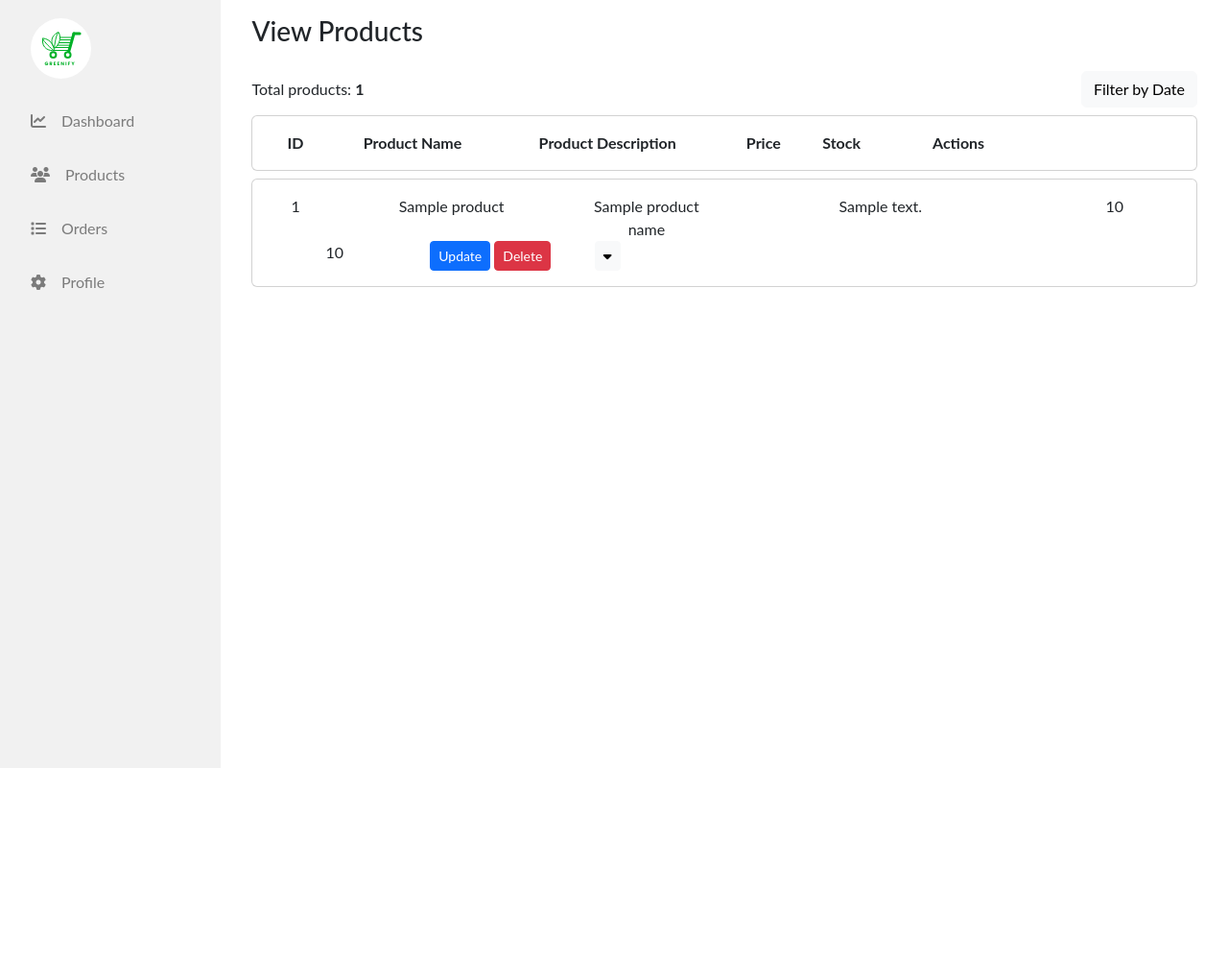
After one commit to maythanhsuaung0-0/Greenify, a Flask app: template templates/seller/retrieveProducts.html in a window 1280 px wide. The commit adds this page. Shown: the whole page at 96% size. Run offline with Flask 3, Linux system fonts and the light colour scheme; the template is opened without the code that fills it: most values are stand-ins (such as "Sample title", 1, 10 or a date in 2020); some libraries are stand-ins or nearby versions.

Commit message:
retrieve list of products seller side in development

```diff
--- a/__init__.py
+++ b/__init__.py
@@ -64,7 +64,24 @@
         db['SellerProducts'] = seller_product
 
         db.close()
-    return render_template('createProduct.html', form=create_product_form)
+        return redirect(url_for('retrieve_product'))
+    return render_template('seller/createProduct.html', form=create_product_form)
+
+
+@app.route('/seller/retrieveProduct')
+def retrieve_product():
+    seller_product = {}
+    db = shelve.open('seller-product.db', 'r')
+    seller_product = db['SellerProducts']
+    db.close()
+
+    product_list = []
+    for key in seller_product:
+        products = seller_product.get(key)
+        product_list.append(products)
+
+    return render_template('seller/retrieveProducts.html', count=len(product_list), product_list=product_list)
+
 
 @app.route('/respond')
 def respond():
--- a/sellerproductForm.py
+++ b/sellerproductForm.py
@@ -5,5 +5,5 @@
     product_name = StringField('Product Name', [validators.Length(min=1, max=150), validators.DataRequired()])
     product_price = DecimalField('Price ($)', [validators.NumberRange(min=1), validators.DataRequired()])
     product_stock = IntegerField('Stock', [validators.NumberRange(min=20), validators.DataRequired()])
-    image = FileField('Product Image', [validators.DataRequired()])
+    image = FileField('Product Image', [validators.DataRequired(), validators.regexp(r'^[^/\\]*\.(jpg|png)$', message='Only JPG or PNG files are accepted')])
     description = TextAreaField('Product Description', [validators.Optional()])
--- a/templates/createProduct.html
+++ b/templates/seller/createProduct.html
@@ -1,3 +1,4 @@
+{% extends "seller/sellerBaseLayout.html" %}
 {% extends "base.html" %}
 {% block title %}Greenify - Create Product{% endblock %}
 
--- /dev/null
+++ b/templates/seller/retrieveProducts.html
@@ -0,0 +1,41 @@
+{% extends "seller/sellerBaseLayout.html" %}
+{% from "seller/sellerDataComponent.html" import dataComponent %}
+{% block title %}View Products{% endblock %}
+{% block content %}
+<h3>View Products</h3>
+<div class="py-3 d-flex flex-column gap-2">
+    {% if count == 0 %}
+    <div class="d-flex justify-content-center align-items-center">
+        <h4>No products added</h4>
+    </div>
+    {% elif count > 0 %}
+    <div class="d-flex justify-content-between align-items-center">
+        <div class="">Total products: <b>{{count}}</b></div>
+        <div class="">
+            <button class="btn btn-light">Filter by Date</button>
+        </div>
+    </div>
+    <div class="d-flex flex-column gap-2">
+        <div class='card'>
+            <div class="row card-body head">
+                <div class="col-1 text-center">ID</div>
+                <div class="col-2 text-center">Product Name</div>
+                <div class="col-3 text-center">Product Description</div>
+                <div class="col-1 text-center">Price</div>
+                <div class="col-1 text-center">Stock</div>
+                <div class="col-2 text-center">Actions</div>
+                <div class="col-1 text-center"></div>
+            </div>
+            </div>
+          </div>
+          {% for i in product_list %}
+          {{dataComponent(i.get_product_id(), i.get_product_name(),i.get_description(), i.get_product_price(), i.get_product_stock())}}
+          {% endfor %}
+    </div>
+    {% endif %}
+
+
+
+
+</div>
+{% endblock %}
--- /dev/null
+++ b/templates/seller/sellerBaseLayout.html
@@ -0,0 +1,51 @@
+<!DOCTYPE html>
+<html lang="en">
+<head>
+    <meta charset="UTF-8">
+    <title>Greenify - Seller</title>
+    <!-- bootstrap -->
+    <link rel="stylesheet" href="https://cdn.jsdelivr.net/npm/bootstrap-icons@1.10.5/font/bootstrap-icons.css">
+    <script src="https://cdn.jsdelivr.net/npm/bootstrap@5.3.0/dist/js/bootstrap.bundle.min.js"
+        integrity="sha384-geWF76RCwLtnZ8qwWowPQNguL3RmwHVBC9FhGdlKrxdiJJigb/j/68SIy3Te4Bkz"
+        crossorigin="anonymous"></script>
+    <link href="https://cdn.jsdelivr.net/npm/bootstrap@5.3.0/dist/css/bootstrap.min.css" rel="stylesheet"
+        integrity="sha384-9ndCyUaIbzAi2FUVXJi0CjmCapSmO7SnpJef0486qhLnuZ2cdeRhO02iuK6FUUVM" crossorigin="anonymous">
+    <link rel="icon" type="image/x-icon" href="../images/favicon.ico">
+    <link rel="stylesheet" type="text/css" href="{{ url_for('static', filename='css/sidebar.css') }}">
+    {% block JS_CSS %}{% endblock %}
+    <!-- fontawesome for icons -->
+    <script src="https://kit.fontawesome.com/344ef59591.js" crossorigin="anonymous"></script>
+
+</head>
+<body>
+    <div class="sidebar">
+        <div class="side-nav">
+            <div class="logo" id="mylogo">
+                <img src="{{ url_for('static', filename='images/favicon.svg') }}" alt="logo">
+            </div>
+            <a class="side-nav-link" id="dashboard" href="/seller/dashboard">
+                <i class="fa-solid fa-chart-line"></i>
+                <span class="nav-link-text">Dashboard</span>
+            </a>
+            <a class="side-nav-link" id="products" href="/seller/retrieveProducts">
+                <i class="fa-solid fa-users"></i>
+                <span class="nav-link-text">Products</span>
+            </a>
+            <a class="side-nav-link" id="order" href="/seller/retrieveOrders">
+                <i class="fa-solid fa-list"></i>
+                <span class="nav-link-text">Orders</span>
+            </a>
+            <a class="side-nav-link" id="setting" href="/seller/profileSetting">
+                <i class="fa-solid fa-gear"></i>
+                <span class="nav-link-text">Profile</span>
+            </a>
+        </div>
+      </div>
+      <div class="content">
+        {% block content %} {% endblock %}
+      </div>
+    <!-- own script -->
+    <script src="{{ url_for('static', filename='js/sidebar.js') }}"></script>
+</body>
+
+</html>
--- /dev/null
+++ b/templates/seller/sellerDataComponent.html
@@ -0,0 +1,32 @@
+<head>
+    <!-- bootstrap -->
+    <link rel="stylesheet" href="https://cdn.jsdelivr.net/npm/bootstrap-icons@1.10.5/font/bootstrap-icons.css">
+    <script src="https://cdn.jsdelivr.net/npm/bootstrap@5.3.0/dist/js/bootstrap.bundle.min.js"
+        integrity="sha384-geWF76RCwLtnZ8qwWowPQNguL3RmwHVBC9FhGdlKrxdiJJigb/j/68SIy3Te4Bkz"
+        crossorigin="anonymous"></script>
+    <link href="https://cdn.jsdelivr.net/npm/bootstrap@5.3.0/dist/css/bootstrap.min.css" rel="stylesheet"
+        integrity="sha384-9ndCyUaIbzAi2FUVXJi0CjmCapSmO7SnpJef0486qhLnuZ2cdeRhO02iuK6FUUVM" crossorigin="anonymous">
+    <link rel="icon" type="image/x-icon" href="../images/favicon.ico">
+    <link rel="stylesheet" type="text/css" href="{{ url_for('static', filename='css/components.css') }}">
+    {% block JS_CSS %}{% endblock %}
+</head>
+{% macro dataComponent(id,image,name,desc,price,stock) -%}
+      <div class='card'>
+        <div class="row card-body">
+            <div class="col-1 text-center">{{product_id}}</div>
+            <div class="col-3 text-center">{{image}}</div>
+            <div class="col-2 text-center">{{product_name}}</div>
+            <div class="col-4 text-center">{{description}}</div>
+            <div class="col-2 text-center">{{product_price}}</div>
+            <div class="col-2 text-center">{{product_stock}}</div>
+
+            <div class="col-2 text-center">
+                <button class="btn btn-primary btn-sm">Update</button>
+                <button class="btn btn-danger btn-sm">Delete</button>
+            </div>
+            <div class="col-1 text-center">
+                <button class="btn btn-sm btn-light"><i class="fa-solid fa-caret-down"></i></button>
+            </div>
+        </div>
+      </div>
+  {%- endmacro %}
```
